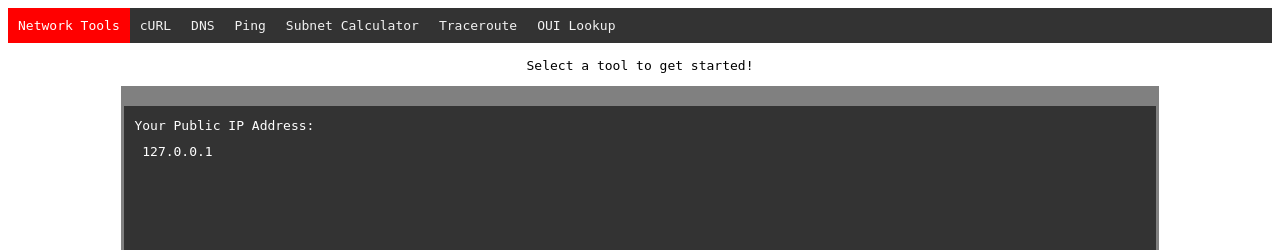
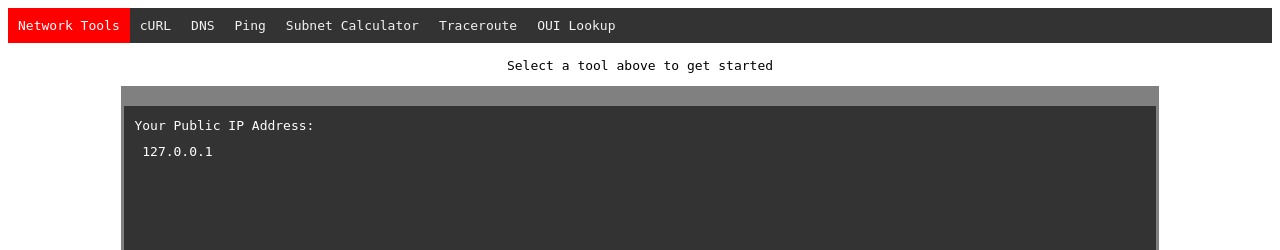
Before and after one commit to bjames/neverthenetwork, a Flask app: page / in a window 1280 px wide. Shown: the top 250 px of the page. Run offline with Flask 2, Linux system fonts and the light colour scheme; some libraries are stand-ins or nearby versions.

Commit message:
Updated index page text

```diff
--- a/templates/index.html
+++ b/templates/index.html
@@ -1,7 +1,7 @@
 {% include "head.html" %}
 <body>
 {% include "nav.html" %}
-<div id="app">Select a tool to get started!</div>
+<div id="app">Select a tool above to get started</div>
 <pre id="term">
 
 Your Public IP Address:
```
